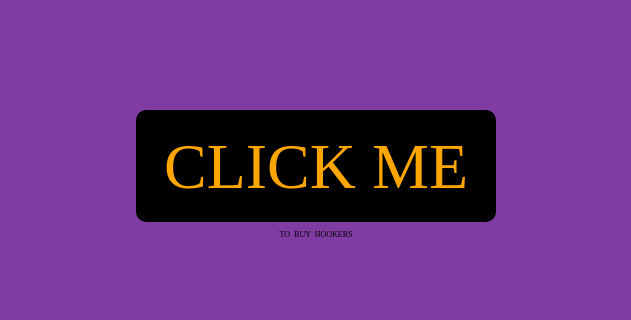
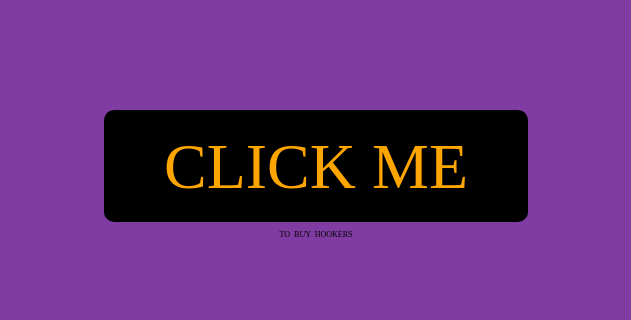
Before and after one commit to TrifflingDildo/PimpHomePage, a plain HTML site: page index.html in a window 1280 px wide. In both pictures the pointer is over the link "CLICK ME". Shown: the part 353-673 px from the top of the page, 324-955 px from the left. Drawn offline with Linux system fonts and the light colour scheme.

Commit message:
Update style.css

```diff
--- a/style.css
+++ b/style.css
@@ -49,18 +49,19 @@ body{
     width: 50%;
     margin-left: auto;
     margin-right: auto;
+    padding: 10px;
 
 }
 #texs:hover{
     background-color: black;
-    width: 50%;
+    width: 60%;
     margin-left: auto;
     margin-right: auto;
     border-radius: 10px;
-   padding-right: 20px;
+    padding-right: 20px;
     padding-left: 20px;
     padding-top: 20px;
-    padding-bottom: 15px;
+    padding-bottom:     10px;
 
     font-size: 4em;
 }
```
